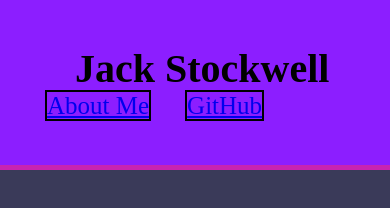
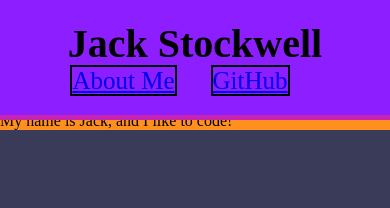
Before and after one commit to JackStockwell/portfolio, a plain HTML site: page index.html in a window 390 px wide. Drawn offline with Linux system fonts and the light colour scheme.

Commit message:
added additonal css for the header

```diff
--- a/assets/style.css
+++ b/assets/style.css
@@ -23,13 +23,13 @@
 
 header {
     display: flex;
-    flex-wrap: wrap;
+    flex-direction: row;
     align-items: center;
     justify-content: space-between;
     position: fixed;
     top: 0;
     background-color: #8c1eff;
-    padding: 45px;
+    padding: 20px;
     width: 100%;
     border-bottom: 5px solid #c724b1;
 }
@@ -39,7 +39,7 @@
     margin: 0 0 0 30px;
 }
 header a {
-    display: wrap;
+    flex-direction: wrap;
     justify-content: space-between;
     border: 2px solid black;
     margin: 0 30px 0 0;
@@ -53,8 +53,8 @@
 
 body {
     display: flex;
-    position: relative;
     margin: 0;
+    padding-top: 40px;
     flex-direction: column;
     background-color: #3a3a59;
 }
@@ -62,7 +62,25 @@
 /* Main Content */
 
 main {
-    display: flex;
+    order: 1;
+    margin-top: 50px;
     background-color: #ff901f;
 
 }
+
+/* Media Queries */
+
+@media screen and (max-width: 992px) {
+    header {
+        flex-direction: column;
+    }
+
+    header h1 {
+        margin: 0;
+    }
+
+    header a {
+
+        flex: 0 0 30px;
+    }
+}
```
